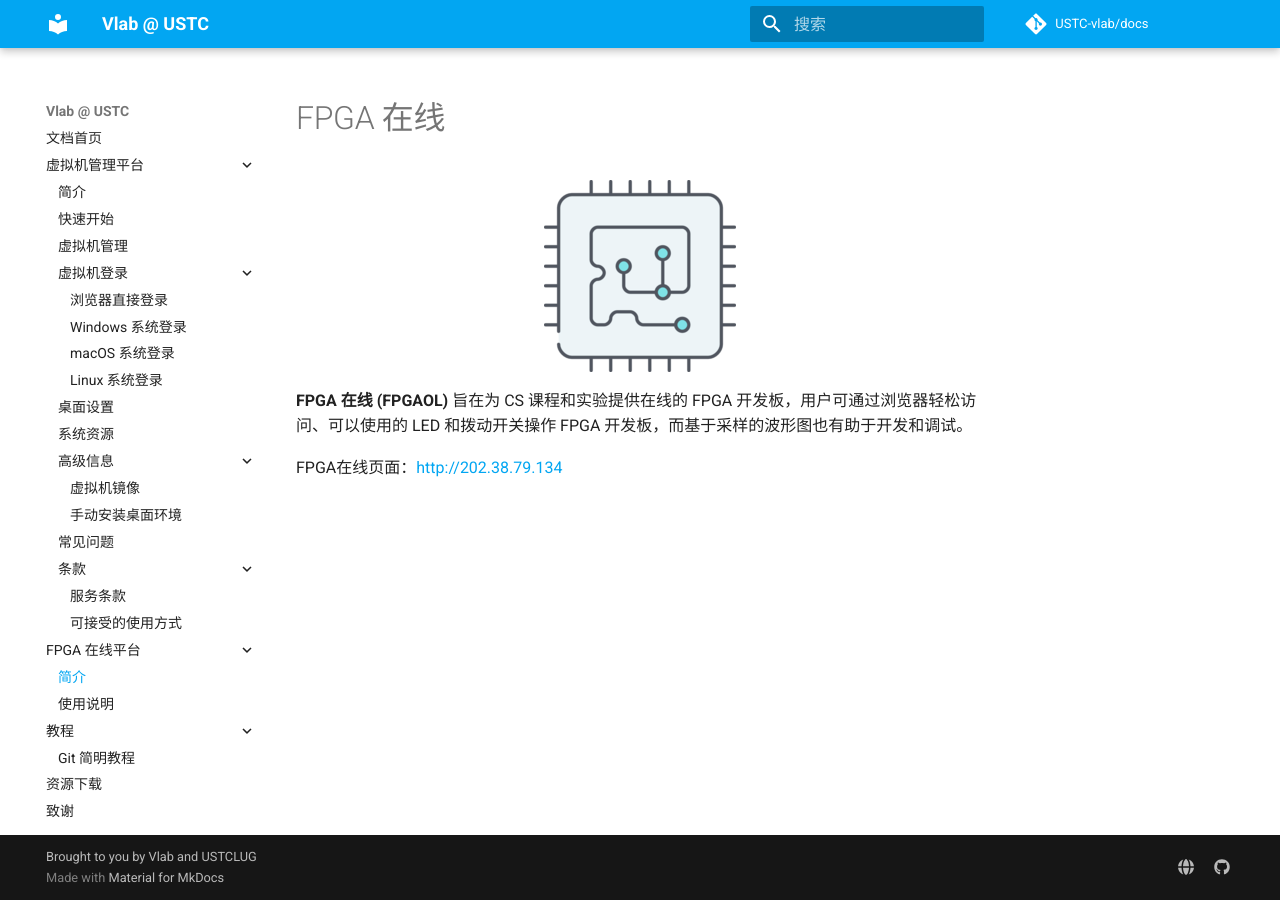
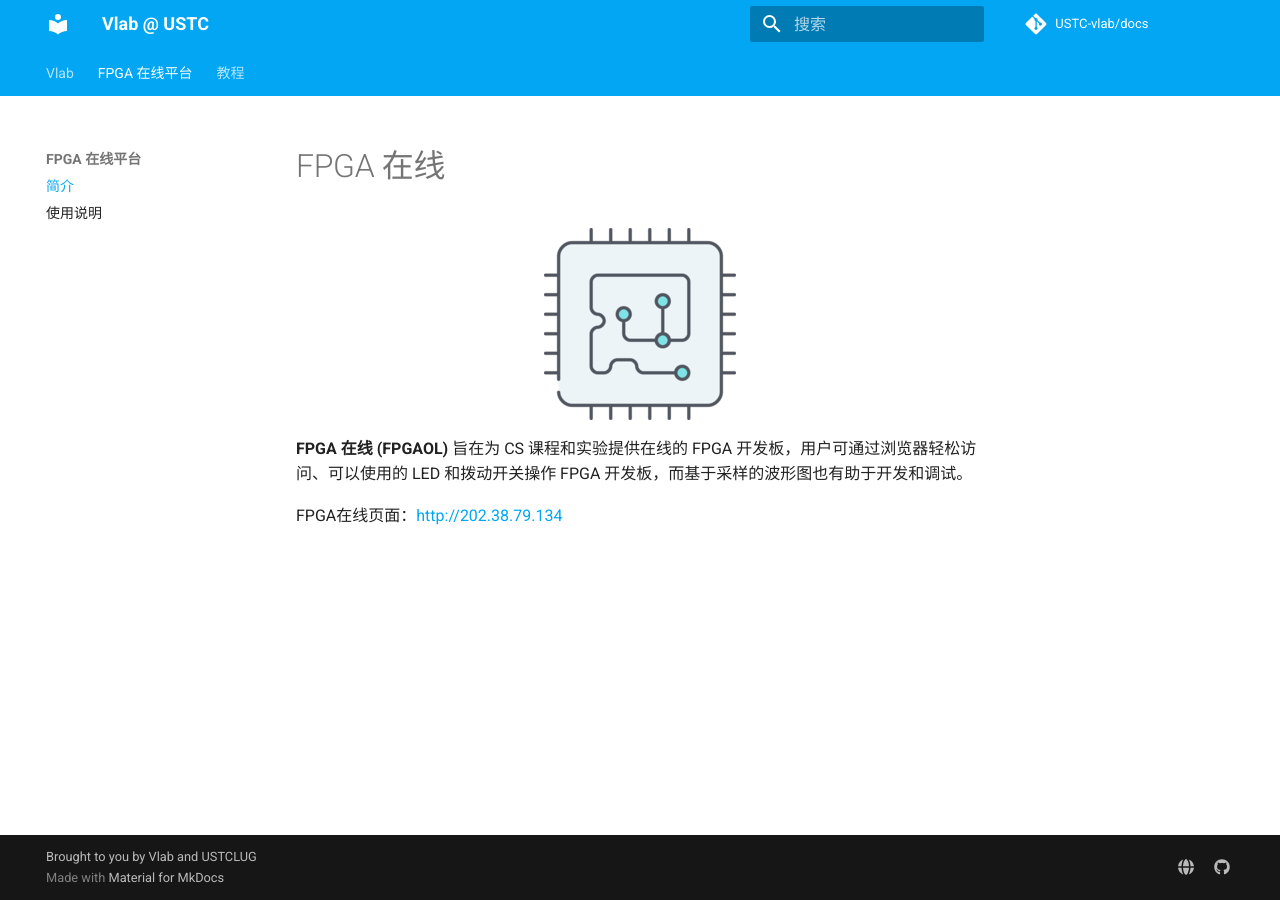
Before and after one commit to USTC-vlab/docs, an MkDocs documentation site: the page built from docs/fpgaol/index.md, in a window 1280 px wide. Built offline with MkDocs 1.6.1 and Material for MkDocs 9.7.7, drawn with Linux system fonts in a browser that asks for light colours; comment, search, counter and statistics services are not loaded; part of the change alters nothing that is shown.

Commit message:
Re-arrange navigation

```diff
--- a/mkdocs.yml
+++ b/mkdocs.yml
@@ -18,7 +18,7 @@ theme:
     primary: 'light blue'
     accent: 'light blue'
   feature:
-    tabs: null # true
+    tabs: true
 
 # Customization
 extra:
@@ -50,9 +50,10 @@ google_analytics:
   - 'UA-115907213-3'
   - 'auto'
 
+# 一级目录现在是标签 (Tab) 了
 nav:
-  - 文档首页: index.md
-  - 虚拟机管理平台:
+  - Vlab:
+    - 文档首页: index.md
     - 简介: vm/index.md
     - 快速开始: vm/quickstart.md
     - 虚拟机管理: vm/web.md
@@ -70,10 +71,10 @@ nav:
     - 条款:
       - 服务条款: vm/terms/terms-of-service.md
       - 可接受的使用方式: vm/terms/acceptable-use-policy.md
+    - 资源下载: downloads.md
+    - 致谢: credits.md
   - FPGA 在线平台:
     - 简介: fpgaol/index.md
     - 使用说明: fpgaol/usage.md
   - 教程:
     - Git 简明教程: tutorial/git.md
-  - 资源下载: downloads.md
-  - 致谢: credits.md
```
